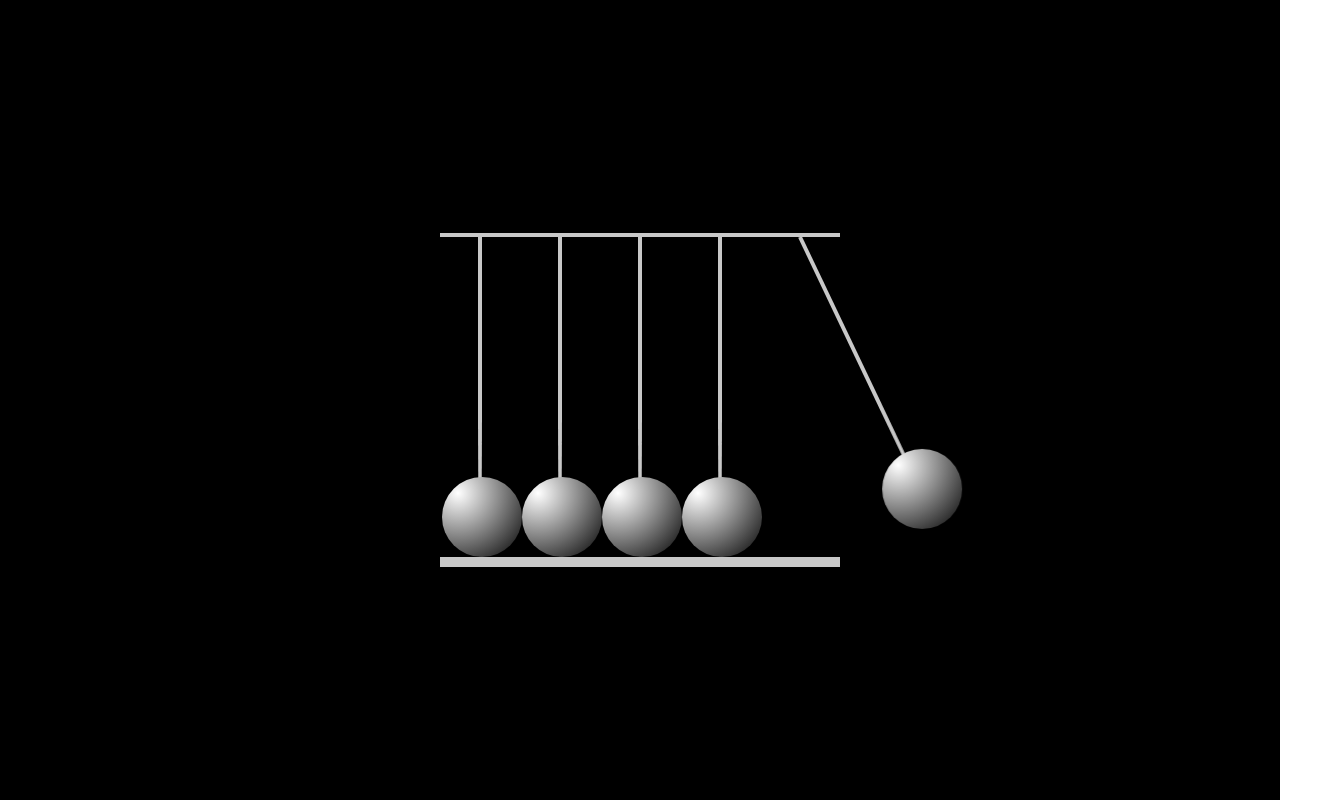
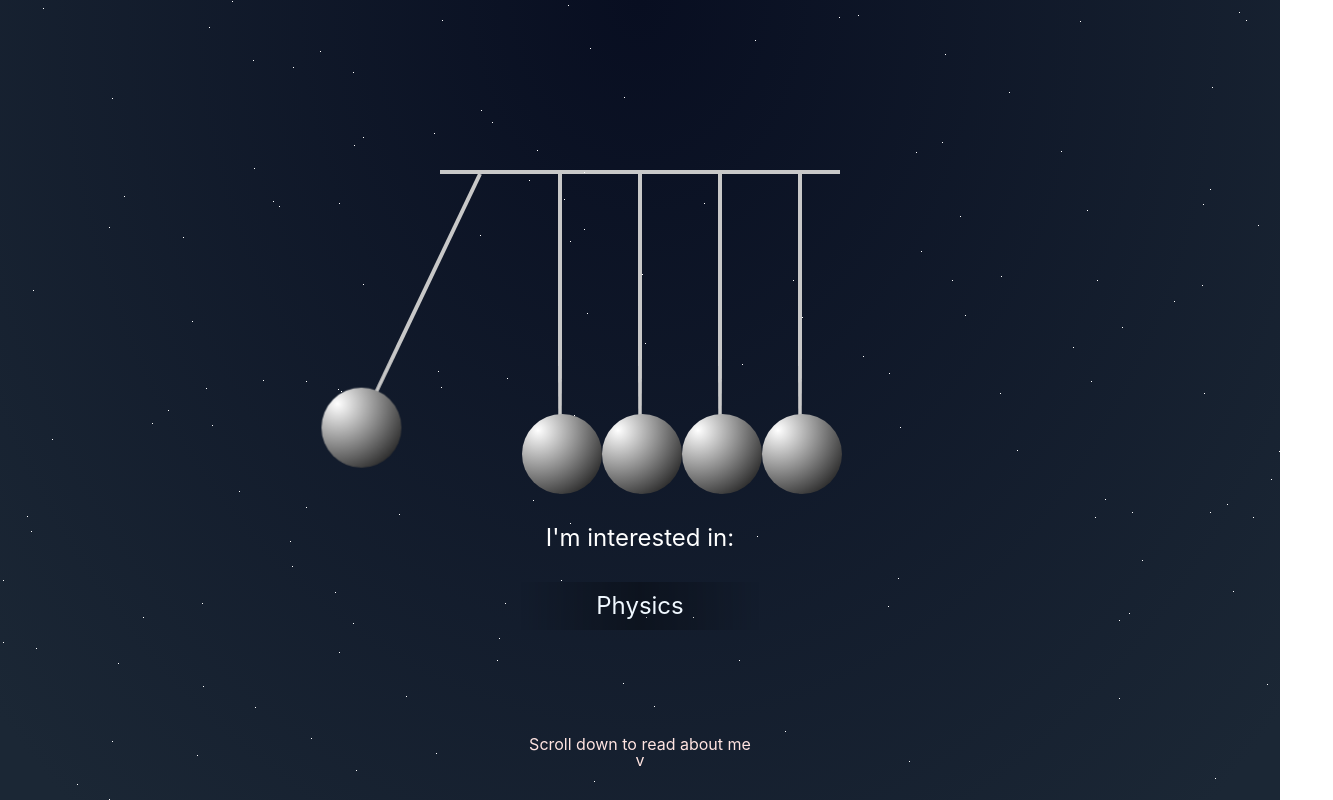
Before and after one commit to Jerriath/portfolio, a React (Create React App) app: page / in a window 1280 px wide. Shown: the whole page, 1333 px wide, since content can reach past the window. Built offline with nearby package versions, Linux system fonts and the light colour scheme.

Commit message:
Added in interests ticker and meteor shower background

```diff
--- a/package.json
+++ b/package.json
@@ -34,5 +34,8 @@
       "last 1 firefox version",
       "last 1 safari version"
     ]
+  },
+  "devDependencies": {
+    "sass": "^1.54.0"
   }
 }
--- a/src/App.js
+++ b/src/App.js
@@ -6,9 +6,9 @@ import Homepage from './components/home/Homepage';
 
 const App = () => {
   return (
-    <div className='app'>
+    <main className='app'>
         <Homepage />
-    </div>
+    </main>
   )
 }
 
--- a/src/components/home/cradle.js
+++ b/src/components/home/cradle.js
@@ -2,18 +2,18 @@
 import React from 'react'
 
 // Importing local project files
-import './home.css';
+import './home.scss';
 
 const Cradle = () => {
 
   return (
-    <div className='cradle'>
+    <article className='cradle'>
         <div className='ball left-ball'></div>
         <div className='ball'></div>
         <div className='ball'></div>
         <div className='ball'></div>
         <div className='ball right-ball'></div>
-    </div>
+    </article>
   )
 };
 
--- a/src/components/home/home.css
+++ b/src/components/home/home.scss
@@ -8,15 +8,104 @@
 
 
 /* ---------- Homepage styles ---------- */
+@use 'sass:list';
 .homepage {
     min-height: 100vh;
     min-width: 100vw;
-    background-color: black;
+    display: flex;
+    flex-direction: column;
+    justify-content: center;
+    align-items: center;
+    background-size: cover;
+    background: radial-gradient(ellipse at top, #080e21 0%,  #1b2735 95%);
+}
+
+.ticker-holder {
+    display: flex;
+    flex-direction: column;
+    justify-content: space-around;
+    align-items: center;
+    margin-top: 2rem;
+    font-size: 1.5rem;
+    color: white;
+}
+
+footer {
+    position: absolute;
+    bottom: 2rem;
+    color: mistyrose;
     display: flex;
     flex-direction: column;
     justify-content: center;
     align-items: center;
 }
+
+// This block is for creating the meteor shower background for homepage
+$meteors: 15; // Number of meteors in total
+$stars: 300; // Number of stars in total
+$shadows: (); // Variable for holding all the stars that will be created; stars are created by adding multiple box-shadows to one element
+
+@for $i from 1 through $stars { // Loops for creating random positions for each of the stars; specific for 1920:1080 aspect ratio for now
+    $x: random(1920);
+    $y: random(1080);
+    $shadows: $shadows, ( $x+px $y+px white) !global;
+}
+
+.star {
+    width: 1px;
+    height: 1px;
+    background: transparent;
+    box-shadow: $shadows;
+    position: absolute;
+    top: 0;
+    left: 0;
+}
+
+@for $i from 1 through $meteors {
+    $v: random(90) + 9; // left value; in percentage units
+    $h: random(250) + 50; // top value; in pixel units
+    $d: random(70)/10 + 3; // animation duration value so each meteor flies at different speeds; min of 3s, max of 10s
+    .meteor-#{$i} {
+      position: absolute;
+      top: $h + px;
+      left: $v*1%;
+      width: 300px; // These dimensions represent the tail of the meteor
+      height: 1px;
+      transform: rotate(-45deg); // So the meteors don't fly sideways
+      background-image: linear-gradient(to right, #fff, rgba(255,255,255,0));
+      animation: meteor $d+s linear  infinite;
+      &:before {
+        content: "";
+        position: absolute;
+        width: 4px;
+        height: 5px;
+        border-radius: 50%;
+        margin-top: -2px;
+        background: rgba(#fff,.7);
+        box-shadow: 0 0 15px 3px #fff;
+      }
+
+    }
+  }
+
+  @keyframes meteor { // Each meteor flies for 12% of the animation and then reset back to their starting position
+    0% {
+      opacity: 1;
+      margin-top: -300px;
+      margin-right: -300px;
+    }
+    12% {
+      opacity: 0;
+    }
+    15% {
+      margin-top: 300px;
+      margin-left: -600px;
+      opacity: 0;
+    }
+    100% {
+      opacity: 0;
+    }
+  }
 
 
 /* ---------- Cradle styles ---------- */
@@ -24,7 +113,6 @@
     min-width: 400px;
     min-height: 40vh;
     border-top: 4px solid rgb(200, 200, 200);
-    border-bottom: 10px solid rgb(200, 200, 200);
     display: flex;
     justify-content: center;
 }
@@ -134,3 +222,61 @@ back down (eq: angle(time) = maxAngle*cos(angularMomentum * time) ) */
     animation-iteration-count: infinite;
     animation-timing-function: linear;
 }
+
+
+/* ---------- Ticker styles ---------- */
+$interests: 6;
+
+.ticker {
+    position: relative;
+    background: linear-gradient(to right, rgba(0, 0, 0, 0), rgba(0, 0, 0, 0.3), rgba(0, 0, 0, 0));
+    height: 3rem;
+    width: 15rem;
+    display: flex;
+    justify-content: center;
+    margin-top: 2rem;
+}
+
+@keyframes tick {
+    0% {
+        opacity: 0;
+        top:  -2rem;
+    }
+    2% {
+        opacity: 1;
+        top: 0.75rem;
+    }
+    17% {
+        opacity: 1;
+        top: 0.75rem;
+    }
+    19% {
+        opacity: 0;
+        top: 4rem;
+    }
+    100% {
+        opacity: 0;
+        top: -2rem;
+    }
+}
+.interest {
+    opacity: 0;
+    position: absolute;
+    font-size: 1.5rem;
+    color: white;
+    animation-name: tick;
+    animation-timing-function: linear;
+    animation-duration: 18s;
+    animation-iteration-count: infinite;
+}
+
+$colors: mistyrose, aliceblue, aqua, lightsalmon, snow, honeydew;
+
+@for $i from 1 through $interests {
+    $delay: (($i - 1) * 3)+s;
+    $color: list.nth($colors, $i);
+    .interest-#{$i} {
+        animation-delay: $delay;
+        color: $color;
+    }
+}
--- a/src/components/home/homepage.js
+++ b/src/components/home/homepage.js
@@ -4,13 +4,40 @@ import React from 'react'
 // Importing local project files
 import Cradle from './Cradle';
 import Ticker from './Ticker';
+import './home.scss';
 
 const Homepage = () => {
 
   return (
-    <div className='homepage'>
+    <section className='homepage'>
+        <div className='background'>
+            <div className='star'></div>
+            <div className="meteor-1"></div>
+            <div className="meteor-2"></div>
+            <div className="meteor-3"></div>
+            <div className="meteor-4"></div>
+            <div className="meteor-5"></div>
+            <div className="meteor-6"></div>
+            <div className="meteor-7"></div>
+            <div className="meteor-8"></div>
+            <div className="meteor-9"></div>
+            <div className="meteor-10"></div>
+            <div className="meteor-11"></div>
+            <div className="meteor-12"></div>
+            <div className="meteor-13"></div>
+            <div className="meteor-14"></div>
+            <div className="meteor-15"></div>
+        </div>
         <Cradle />
-    </div>
+        <div className='ticker-holder'>
+            <h3 className="">I'm interested in: </h3>
+            <Ticker />
+        </div>
+        <footer>
+            <h3>Scroll down to read about me</h3>
+            <h3>v</h3>
+        </footer>
+    </section>
   )
 };
 
--- a/src/components/home/ticker.js
+++ b/src/components/home/ticker.js
@@ -4,7 +4,14 @@ import React from 'react'
 const Ticker = () => {
 
   return (
-    <div>Ticker</div>
+    <article className='ticker'>
+        <h3 className='interest interest-1'>Web Development</h3>
+        <h3 className='interest interest-2'>Physics</h3>
+        <h3 className='interest interest-3'>Cooking</h3>
+        <h3 className='interest interest-4'>Running</h3>
+        <h3 className='interest interest-5'>EDM</h3>
+        <h3 className='interest interest-6'>Video Games</h3>
+    </article>
   )
 };
 
--- a/src/index.css
+++ b/src/index.css
@@ -5,6 +5,7 @@ body {
     sans-serif;
   -webkit-font-smoothing: antialiased;
   -moz-osx-font-smoothing: grayscale;
+  overflow-x: hidden;
 }
 
 code {
@@ -36,6 +37,9 @@ time, mark, audio, video {
 	font-size: 100%;
 	font: inherit;
 	vertical-align: baseline;
+    font-family: -apple-system, BlinkMacSystemFont, 'Segoe UI', 'Roboto', 'Oxygen',
+    'Ubuntu', 'Cantarell', 'Fira Sans', 'Droid Sans', 'Helvetica Neue',
+    sans-serif;
 }
 /* HTML5 display-role reset for older browsers */
 article, aside, details, figcaption, figure,
```
Also changed, not shown: 1 other file (tests, documents, lock files or other folders).
